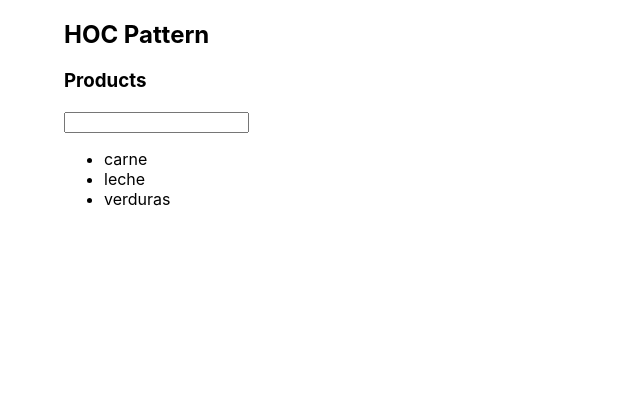
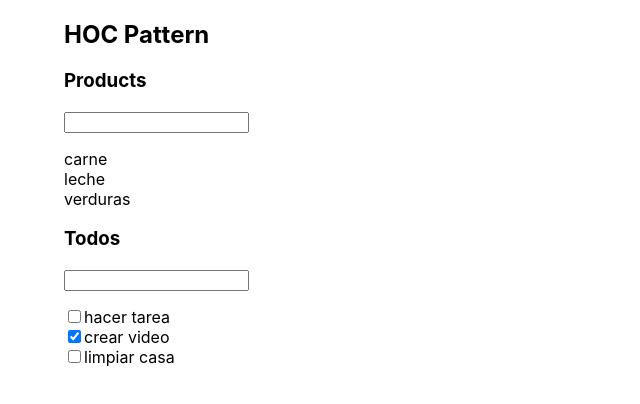
Before and after one commit to jcarlosj/React-4-Patrones-de-Dise-o-YT-VidaMRR, a React (Create React App) app: page / in a window 1280 px wide. Shown: the top 404 px of the page, without its empty margins (0-640 px from the left). Built offline with nearby package versions, Linux system fonts and the light colour scheme.

Commit message:
[+] HOC Pattern: Lista & Buscador de Todos

```diff
--- a/src/App.css
+++ b/src/App.css
@@ -3,3 +3,11 @@
     max-width: 90%;
     width: 90%;
 }
+
+ul {
+  padding: 0;
+}
+
+ul li {
+  list-style: none;
+}
--- a/src/App.js
+++ b/src/App.js
@@ -1,4 +1,4 @@
-import HocPattern from './components/HocPattern';
+import HocPattern from './components/hoc-pattern/Main';
 
 import './App.css';
 
--- a/src/components/HocPattern.jsx
+++ /dev/null
@@ -1,22 +0,0 @@
-import ProductList from './hoc-pattern/Products/ProductList';       // Component
-import withSearch from './hoc-pattern/withSearch';                  // High Order Component
-
-import { products } from '../data/data';                            // Function
-
-const ProductListWithSearch = withSearch( ProductList, products );  // Implementation: High Order Component
-
-// * Main Functional Component
-const HocPattern = () => {
-    return (
-        <>
-            <h2>HOC Pattern</h2>
-            <section className="section-products">
-                <h3>Products</h3>
-                <ProductListWithSearch />
-            </section>
-        </>
-    );
-};
-
-
-export default HocPattern;
--- /dev/null
+++ b/src/components/hoc-pattern/Main.jsx
@@ -0,0 +1,28 @@
+import ProductList from './Products/ProductList';       // Component
+import TodoList from './Todos/TodoList';                // Component
+import withSearch from './withSearch';                  // High Order Component
+
+import { products, todos } from '../../data/data';      // Function
+
+const ProductListWithSearch = withSearch( ProductList, products );  // Implementation: High Order Component
+const TodoListWithSearch = withSearch( TodoList, todos );           // Implementation: High Order Component
+
+// * Main Functional Component
+const HocPattern = () => {
+    return (
+        <>
+            <h2>HOC Pattern</h2>
+            <section className="section-products">
+                <h3>Products</h3>
+                <ProductListWithSearch />
+            </section>
+            <section className="section-todos">
+                <h3>Todos</h3>
+                <TodoListWithSearch />
+            </section>
+        </>
+    );
+};
+
+
+export default HocPattern;
--- a/src/components/hoc-pattern/Products/ProductList.jsx
+++ b/src/components/hoc-pattern/Products/ProductList.jsx
@@ -1,5 +1,5 @@
 import Product from './Product';
-import { filterItems } from '../../helpers/filter.helper';
+import { filterItems } from '../helpers/filter.helper';
 
 // Functional Component
 export default function ProductList({ query, dataset }) {
--- /dev/null
+++ b/src/components/hoc-pattern/Todos/Todo.jsx
@@ -0,0 +1,14 @@
+// Functional Component
+export default function Todo({ title, completed }) {
+
+    function handleChange() {
+        //...
+    }
+
+    return (
+        <li>
+            <input type="checkbox" checked={ completed } onChange={ handleChange } />
+            { title }
+        </li>
+    );
+}
--- /dev/null
+++ b/src/components/hoc-pattern/Todos/TodoList.jsx
@@ -0,0 +1,19 @@
+import Todo from './Todo';
+import { filterItems } from '../helpers/filter.helper';
+
+// Functional Component
+export default function TodoList({ query, dataset }) {
+    const items = filterItems( query, dataset );
+
+    return (
+        <ul>
+            {   items.map( ( product ) => (
+                    <Todo
+                        key={ product.id }
+                        title={ product.title }
+                        completed={ product.completed }
+                    />
+            ))}
+        </ul>
+    );
+}
```
Also changed, not shown: src/components/hoc-pattern/helpers/filter.helper.js (renamed from src/components/helpers/filter.helper.js).
